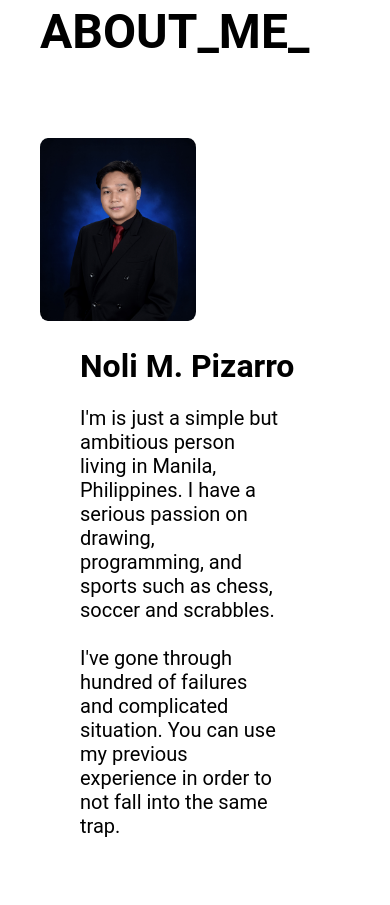
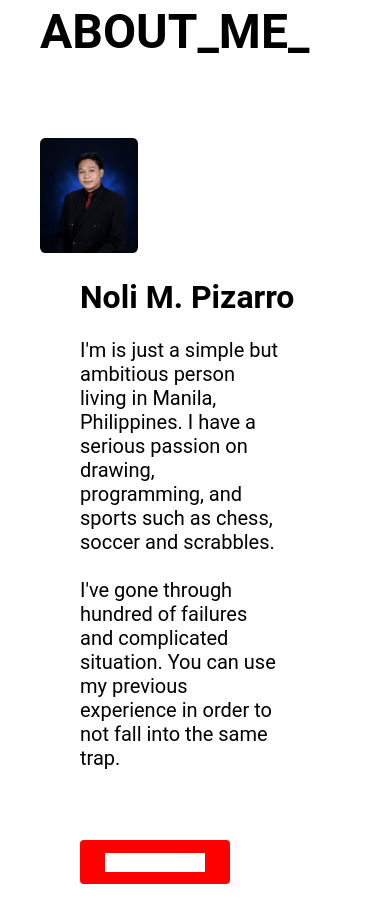
Before and after one commit to Noli-piz/devportfolio-noli_pizarro, a plain HTML site: page index.html in a window 390 px wide. Shown: the part 918-1823 px from the top of the page. Drawn offline with Linux system fonts and the light colour scheme.

Commit message:
Update style.css

```diff
--- a/style.css
+++ b/style.css
@@ -271,8 +271,8 @@ footer{
     }
 
     .img-container{
-        min-width: 40%;
-        padding: 0px;
+
+        padding-right: 0px;
     }
 
     .column1 {
```
